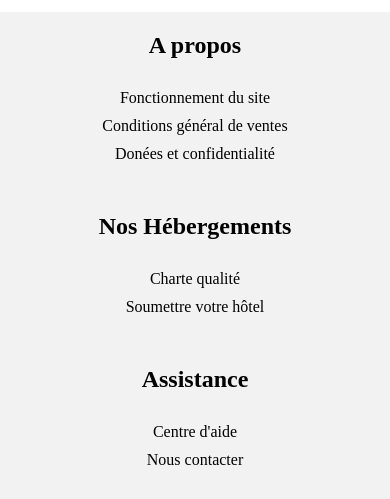
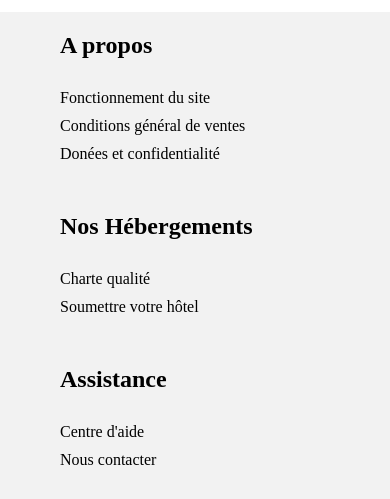
Before and after one commit to SelimWebDev/ElmahiSelim_2_14052021, a plain HTML site: page index.html in a window 390 px wide. Shown: the part 3661-4160 px from the top of the page. Drawn offline with Linux system fonts and the light colour scheme; a web font is replaced by a local one.

Commit message:
correction mobile, footer placé sur la gauche

```diff
--- a/style.css
+++ b/style.css
@@ -607,7 +607,7 @@ footer {
     }
 
     .footer_col {
-        align-items: center;
+        padding-left: 60px;
     }
 
     .menu {
```
